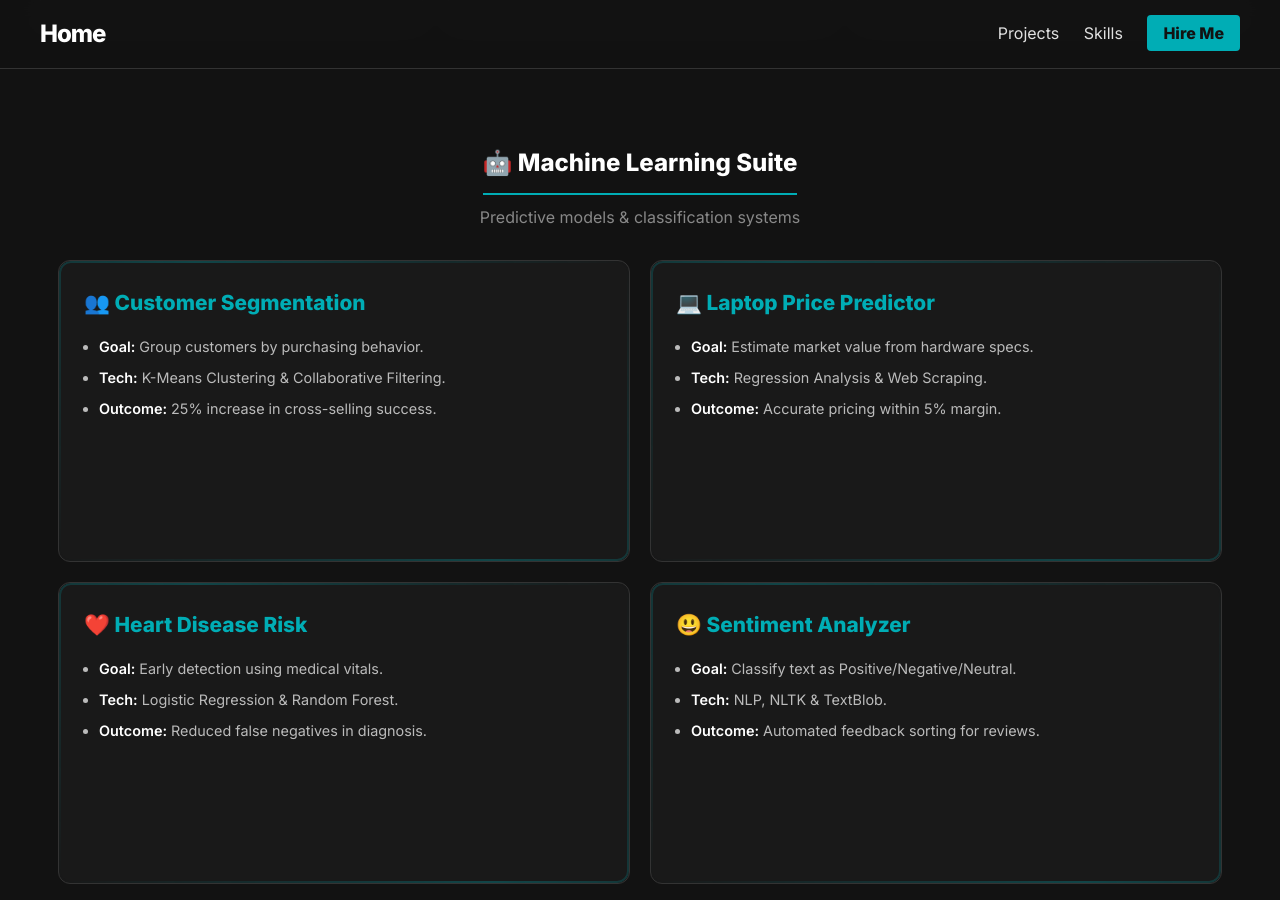
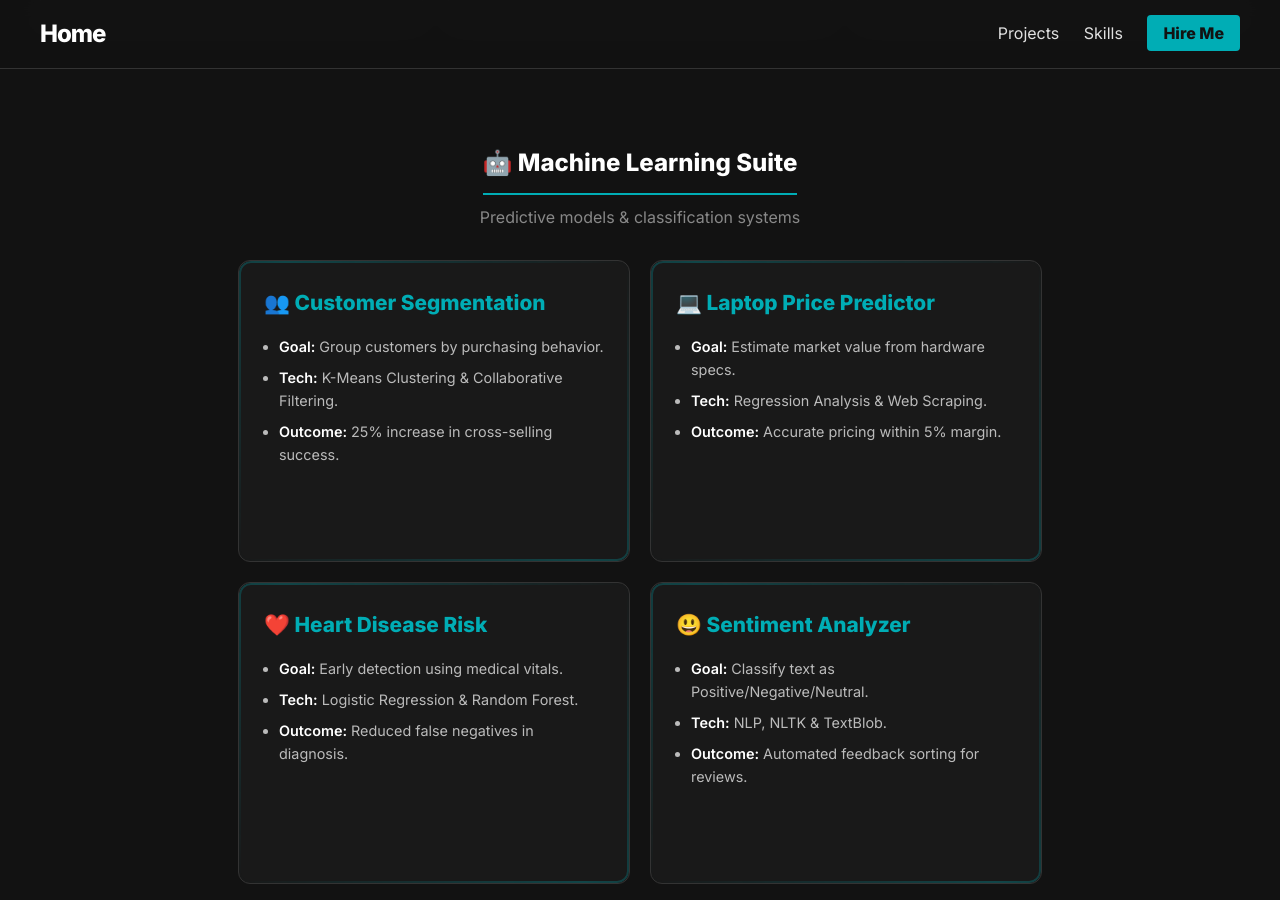
Before and after one commit to IamRaNo/iamrano.github.io, a Jekyll site: the page built from index.md, in a window 1280 px wide and 900 px high, scrolled down 1592 px. Built offline with Jekyll 4.4.1, drawn with Linux system fonts in a browser that asks for light colours.

Commit message:
Implement universal sizing fixes for card components
Add universal card sizing fixes for various card types.

```diff
--- a/assets/css/style.css
+++ b/assets/css/style.css
@@ -488,3 +488,32 @@ div[align="center"] {
     background: var(--accent);
     color: #121212 !important;
 }
+/* --- UNIVERSAL CARD SIZING FIX --- */
+
+/* 1. Fix Machine Learning Cards */
+.neon-card {
+    flex: 0 0 340px !important;    /* Stop growing, lock to 340px */
+    width: 340px !important;       /* Force width */
+    max-width: 340px !important;   /* Prevent expanding */
+}
+
+/* 2. Fix Recommendation Posters */
+.poster-card {
+    flex: 0 0 300px !important;    /* Stop growing, lock to 300px */
+    width: 300px !important;
+    max-width: 300px !important;
+}
+
+/* 3. Fix Skill Nodes */
+.skill-node {
+    flex: 0 0 320px !important;    /* Stop growing, lock to 320px */
+    width: 320px !important;
+    max-width: 320px !important;
+}
+
+/* 4. Fix Certification Cards (Double check) */
+.cert-card {
+    flex: 0 0 320px !important;
+    width: 320px !important;
+    max-width: 320px !important;
+}
```
